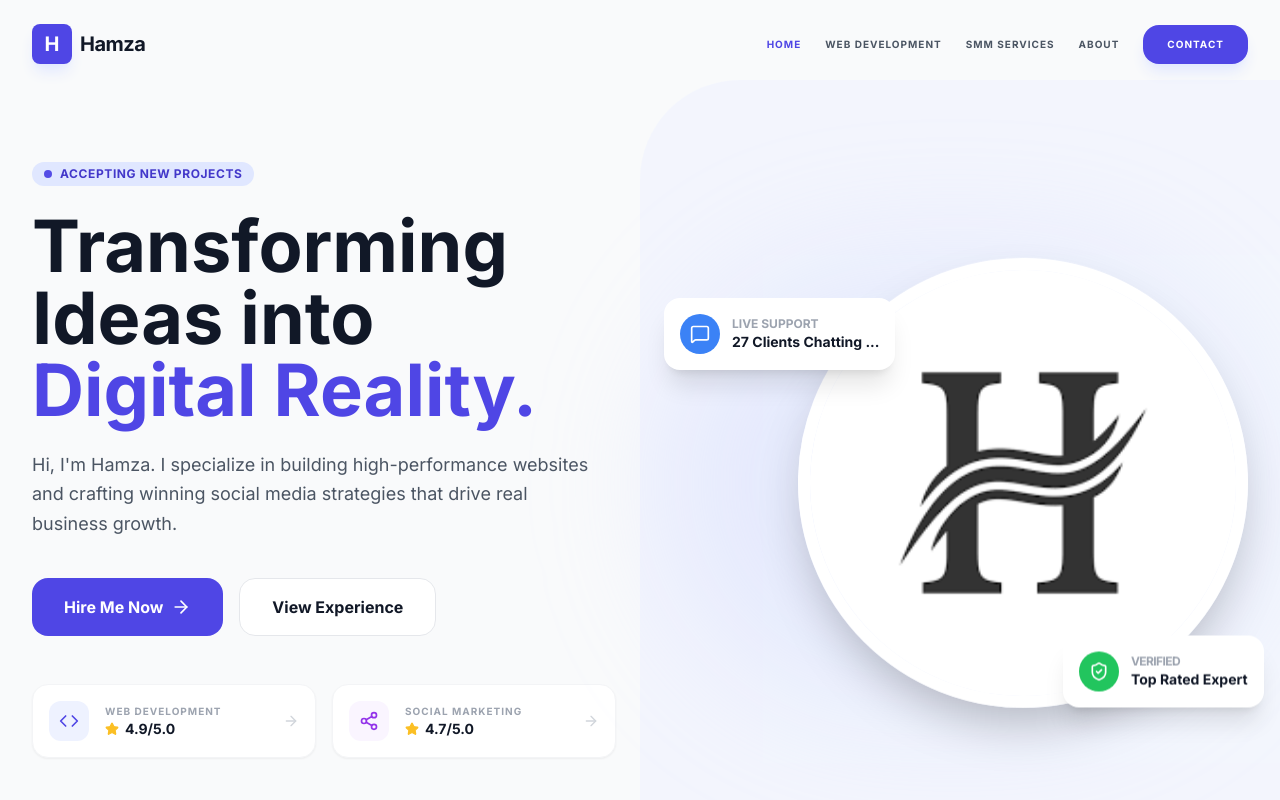
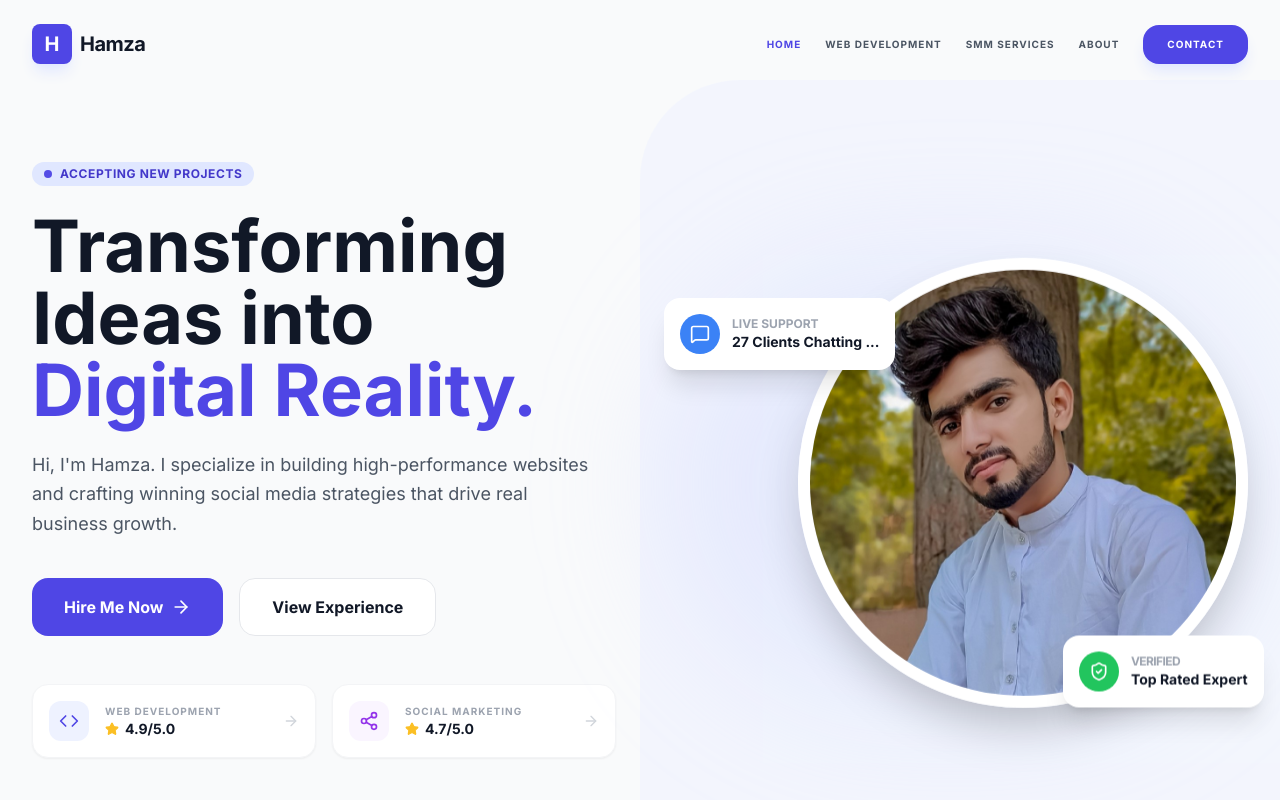
Before and after one commit to HamzaDeveloperr/Portfolio, a React (Vite) app: page /#/ in a window 1280 px wide. Shown: the top 800 px of the page. Built offline with nearby package versions, Linux system fonts and the light colour scheme.

Commit message:
Update Home.tsx

```diff
--- a/pages/Home.tsx
+++ b/pages/Home.tsx
@@ -72,7 +72,7 @@
             <div className="relative flex justify-center lg:justify-end reveal delay-400">
               <div className="absolute top-1/2 left-1/2 -translate-x-1/2 -translate-y-1/2 w-full h-full bg-indigo-200/30 rounded-full blur-3xl"></div>
               <div className="relative w-72 h-72 sm:w-96 sm:h-96 md:w-[450px] md:h-[450px] rounded-full overflow-hidden shadow-2xl border-[12px] border-white animate-float">
-                <img src="Images/images.png" alt="Hamza Portfolio" className="w-full h-full object-cover" />
+                <img src="Images/hamza.jpeg" alt="Hamza Portfolio" className="w-full h-full object-cover" />
               </div>
 
               {/* Trust Indicators Overlay */}
```
